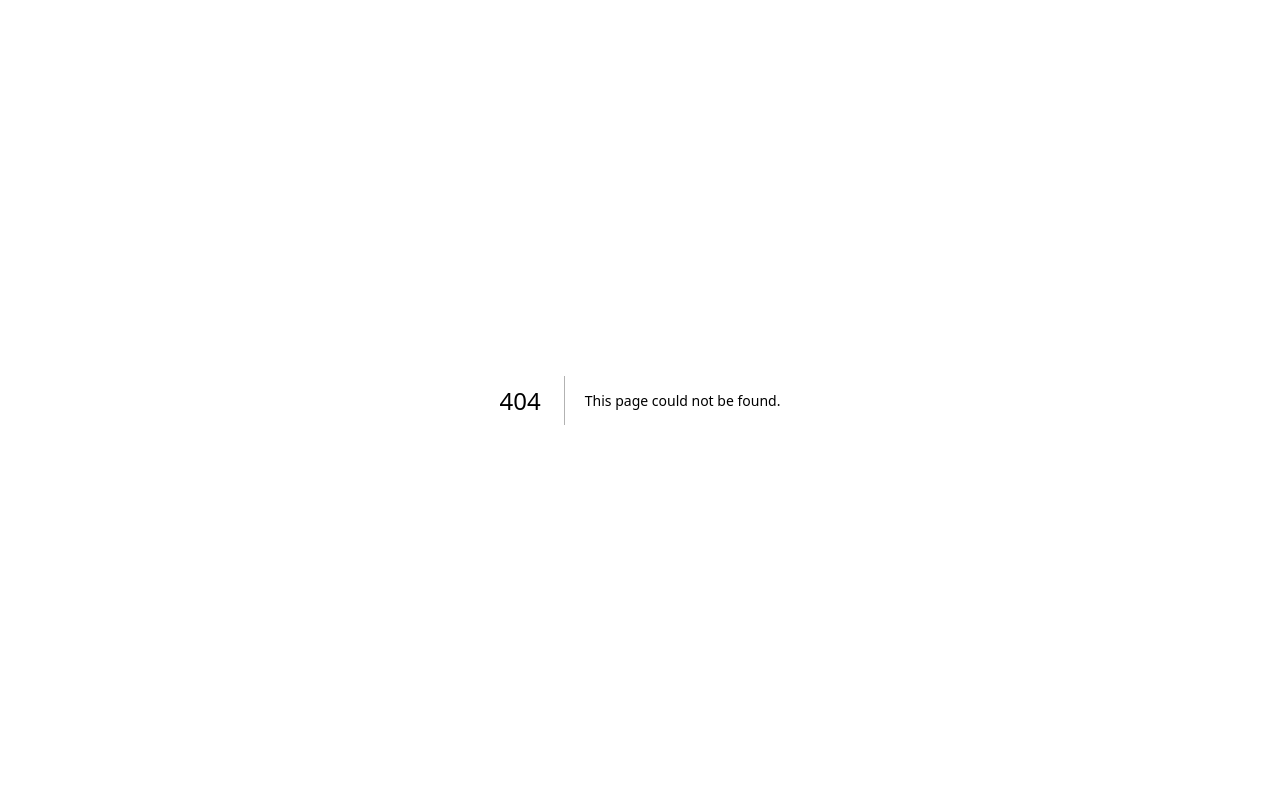
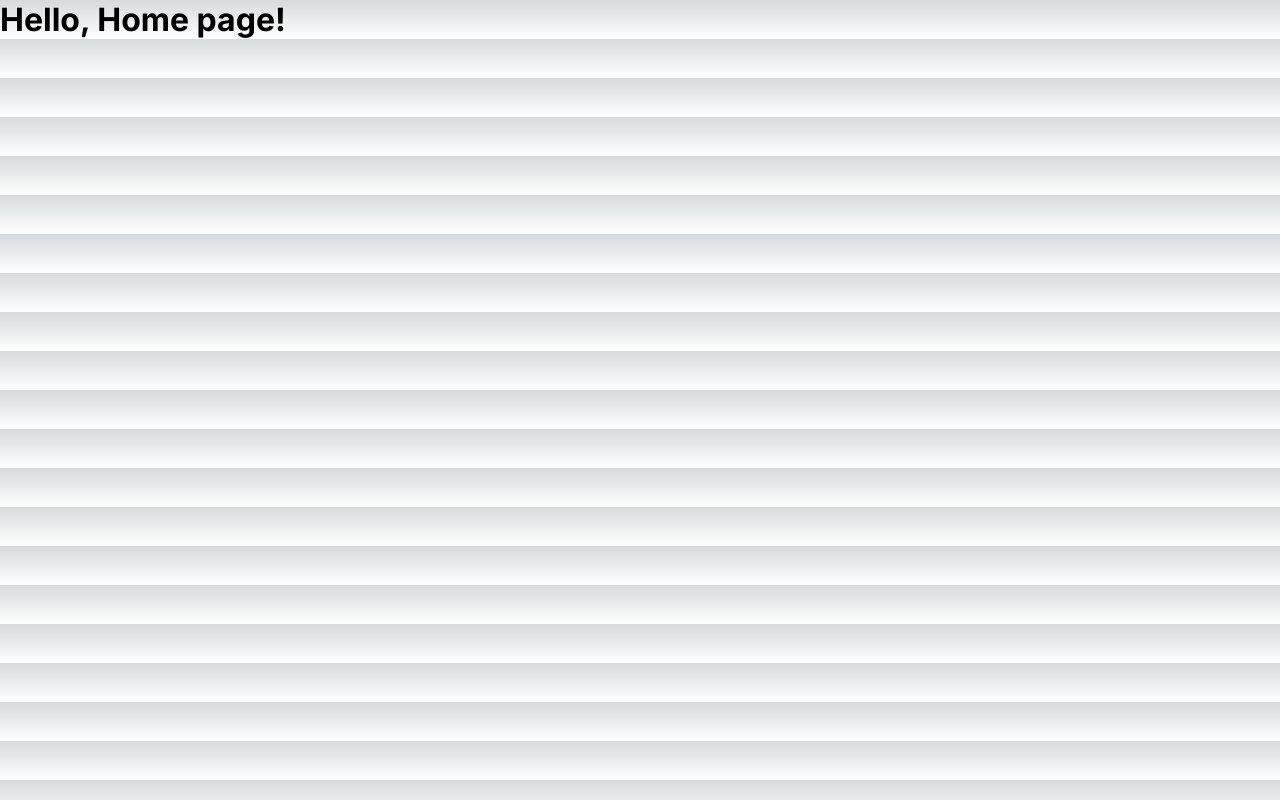
Before and after one commit to MrOdie/cast-iron-dev, a Next.js app: page /home in a window 1280 px wide. Before the commit this address had no page. Built offline with nearby package versions, Linux system fonts and the light colour scheme.

Commit message:
Added new page.

```diff
--- /dev/null
+++ b/src/app/home/page.js
@@ -0,0 +1,3 @@
+export default function Page() {
+  return <h1>Hello, Home page!</h1>;
+}
```
